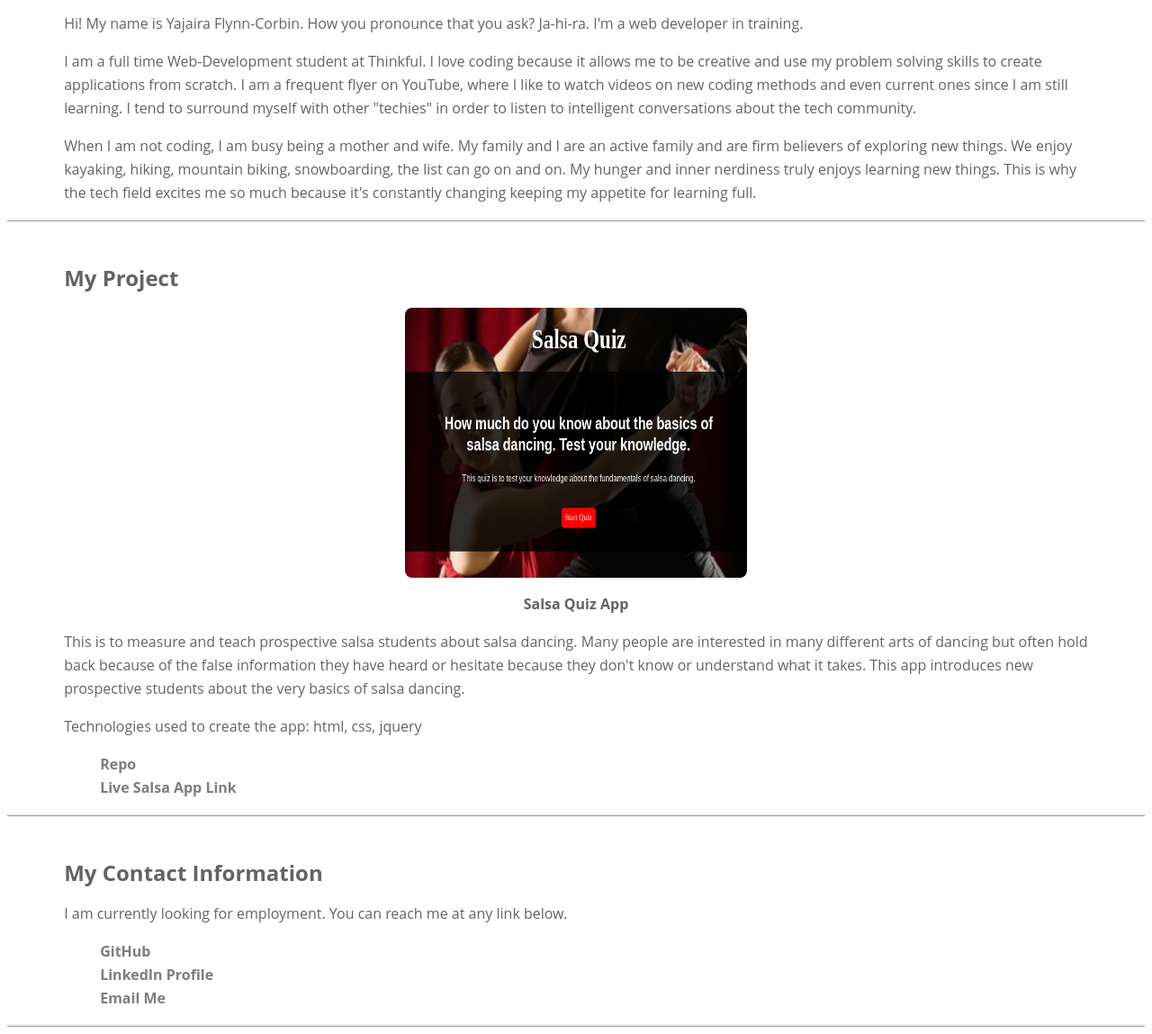
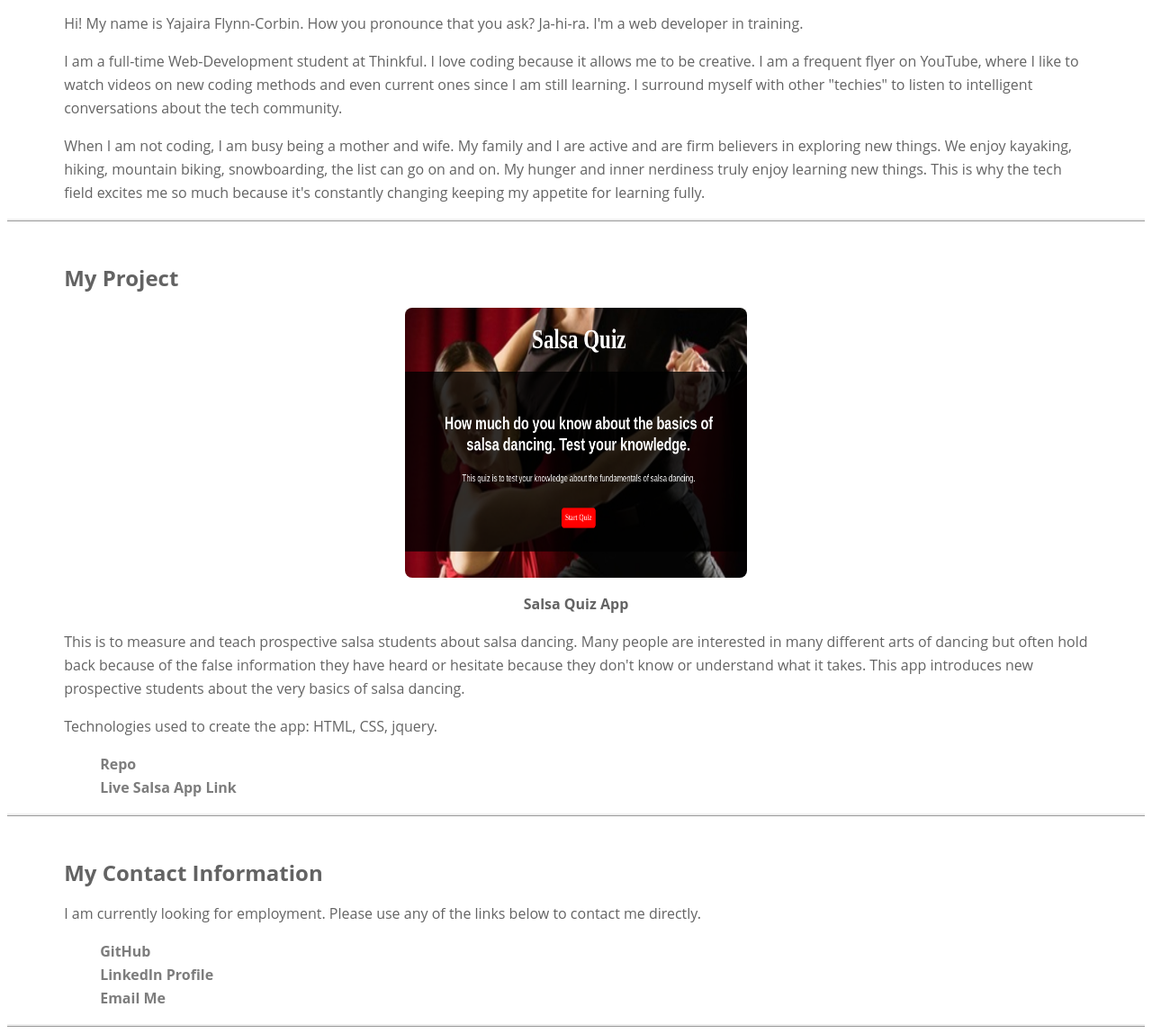
Before and after one commit to YFlynn726/Portfolio, a plain HTML site: page index.html in a window 1280 px wide. Shown: the part 407-1556 px from the top of the page at 90% size. Drawn offline with nearby package versions, Linux system fonts and the light colour scheme; files whose address does not match are found by name.

Commit message:
reorg immages, updated CSS, and HTML

```diff
--- a/index.html
+++ b/index.html
@@ -29,13 +29,14 @@
 
             <img src="https://am21.akamaized.net/tms/cnt/uploads/2018/04/guardians-of-the-galaxy-gamora-1200x675.jpg" alt="Gamora from Guardians of the Galaxy" style="width:380px;height:300px;">
 
-            <p>Hi! My name is Yajaira Flynn-Corbin. How you pronounce that you ask? Ja-hi-ra. I'm a web developer in training. </p>
+            <p>Hi! My name is Yajaira Flynn-Corbin. How you pronounce that you ask? Ja-hi-ra. I'm a web developer in training.
+            </p>
 
-            <p>I am a full time Web-Development student at Thinkful. I love coding because it allows me to be creative and use my problem solving skills to create applications from scratch. I am a frequent flyer on YouTube, where I like to watch videos on
-                new coding methods and even current ones since I am still learning. I tend to surround myself with other "techies" in order to listen to intelligent conversations about the tech community. </p>
+            <p>I am a full-time Web-Development student at Thinkful. I love coding because it allows me to be creative. I am a frequent flyer on YouTube, where I like to watch videos on new coding methods and even current ones since I am still learning.
+                I surround myself with other "techies" to listen to intelligent conversations about the tech community.</p>
 
-            <p>When I am not coding, I am busy being a mother and wife. My family and I are an active family and are firm believers of exploring new things. We enjoy kayaking, hiking, mountain biking, snowboarding, the list can go on and on. My hunger and
-                inner nerdiness truly enjoys learning new things. This is why the tech field excites me so much because it's constantly changing keeping my appetite for learning full.</p>
+            <p>When I am not coding, I am busy being a mother and wife. My family and I are active and are firm believers in exploring new things. We enjoy kayaking, hiking, mountain biking, snowboarding, the list can go on and on. My hunger and inner nerdiness
+                truly enjoy learning new things. This is why the tech field excites me so much because it's constantly changing keeping my appetite for learning fully.</p>
         </section>
         <br>
 
@@ -50,7 +51,7 @@
             <p>This is to measure and teach prospective salsa students about salsa dancing. Many people are interested in many different arts of dancing but often hold back because of the false information they have heard or hesitate because they don't know
                 or understand what it takes. This app introduces new prospective students about the very basics of salsa dancing.</p>
 
-            <p>Technologies used to create the app: html, css, jquery</p>
+            <p>Technologies used to create the app: HTML, CSS, jquery.</p>
 
 
             <ul>
@@ -65,7 +66,7 @@
 
             <h2>My Contact Information</h2>
             <a name="Contact Information"></a>
-            <p>I am currently looking for employment. You can reach me at any link below.
+            <p>I am currently looking for employment. Please use any of the links below to contact me directly.
                 <ul class="contactinfo">
                     <li class="contact"><a href="https://github.com/YFlynn726">GitHub </a></li>
                     <li class="contact"><a href="https://www.linkedin.com/in/yajaira-flynn-corbin-7ba52117/"> LinkedIn Profile </a></li>
--- a/style.css
+++ b/style.css
@@ -97,8 +97,11 @@ img {
     display: block;
     margin-left: auto;
     margin-right: auto;
-    width: 50%;
+    /*width: 50%;*/
     border-radius: 8px;
+    width: auto;
+    max-width: 100%;
+    height: auto;
 }
 
 .caption {
```
Also changed, not shown: Images/IMG_9739.jpg (renamed from IMG_9739.jpg), Images/Screenshot.png (renamed from Screenshot.png), Images/guardians-of-the-galaxy-gamora-1200x675.jpg (renamed from guardians-of-the-galaxy-gamora-1200x675.jpg), 2 other files.
